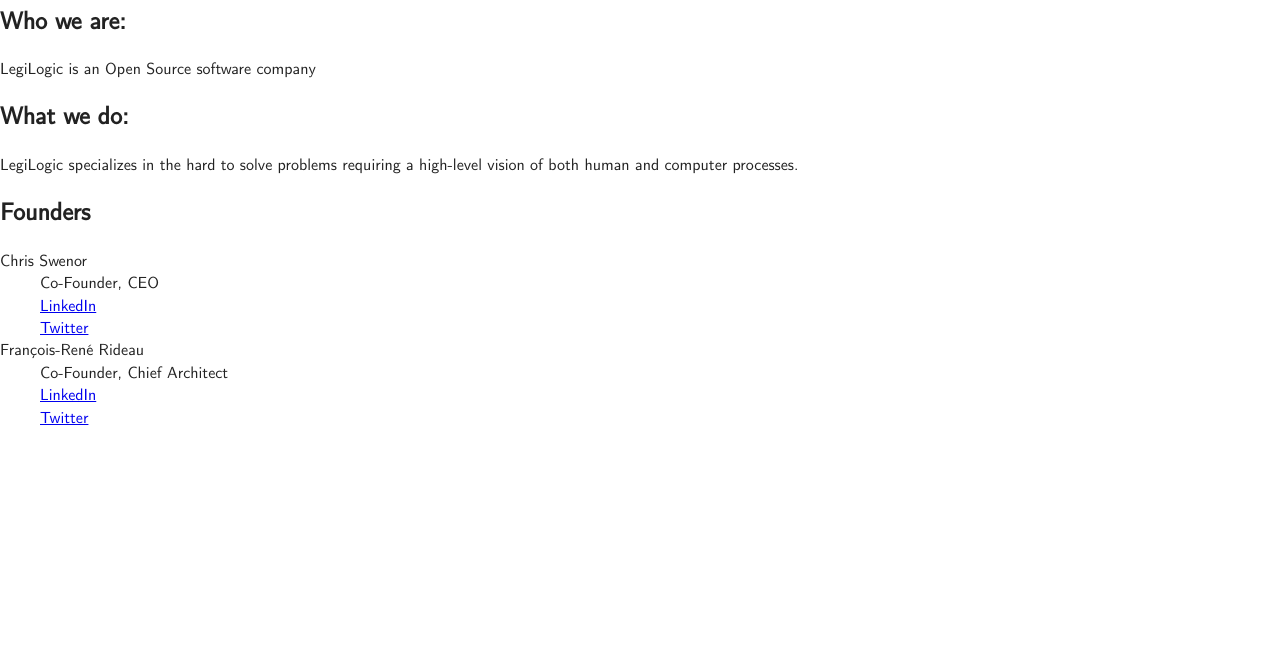
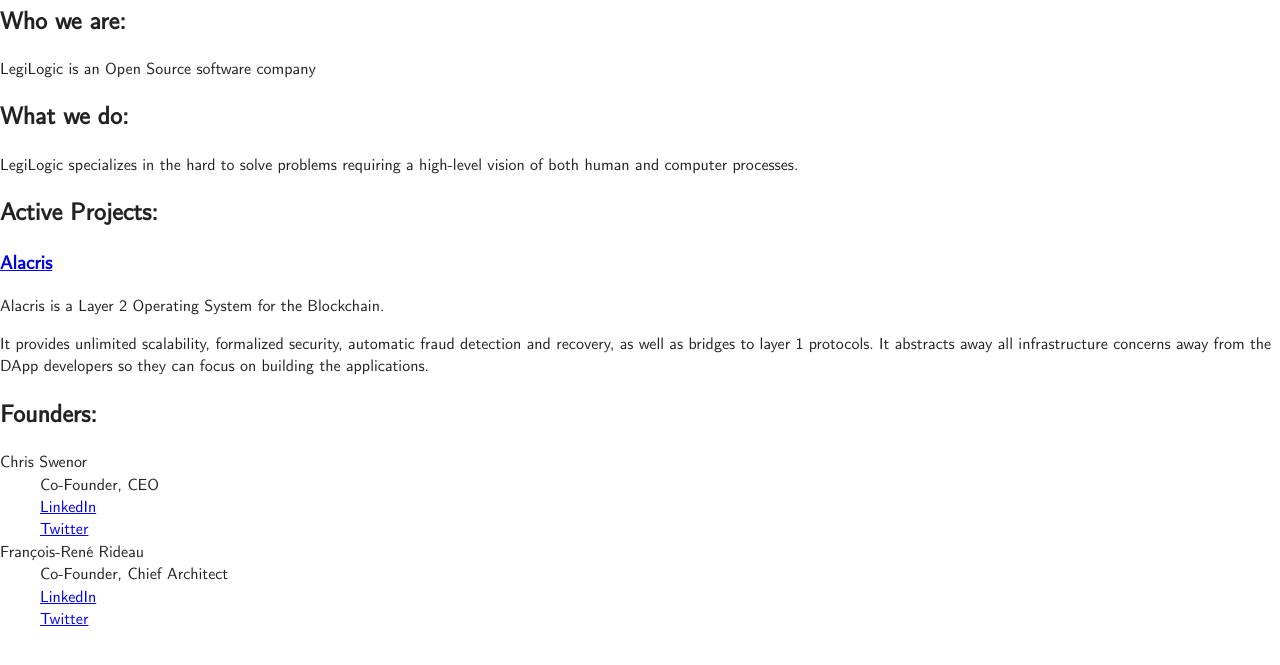
Before and after one commit to legilogic/legilogic.github.io, a plain HTML site: page index.html in a window 1280 px wide. Shown: the part 83-748 px from the top of the page. Drawn offline with Linux system fonts and the light colour scheme.

Commit message:
Put a bit more detail into the page

```diff
--- a/index.html
+++ b/index.html
@@ -22,7 +22,11 @@
   <p>LegiLogic is an Open Source software company</p>
   <h2>What we do:</h2>
   <p>LegiLogic specializes in the hard to solve problems requiring a high-level vision of both human and computer processes.</p>
-  <h2>Founders</h2>
+  <h2>Active Projects:</h2>
+  <h3><a href="https://alacris.io">Alacris</a></h3>
+  <p>Alacris is a Layer 2 Operating System for the Blockchain.</p>
+  <p>It provides unlimited scalability, formalized security, automatic fraud detection and recovery, as well as bridges to layer 1 protocols. It abstracts away all infrastructure concerns away from the DApp developers so they can focus on building the applications.</p>
+  <h2>Founders:</h2>
   <dl>
     <dt>Chris Swenor</dt>
     <dd>Co-Founder, CEO</dd>
```
